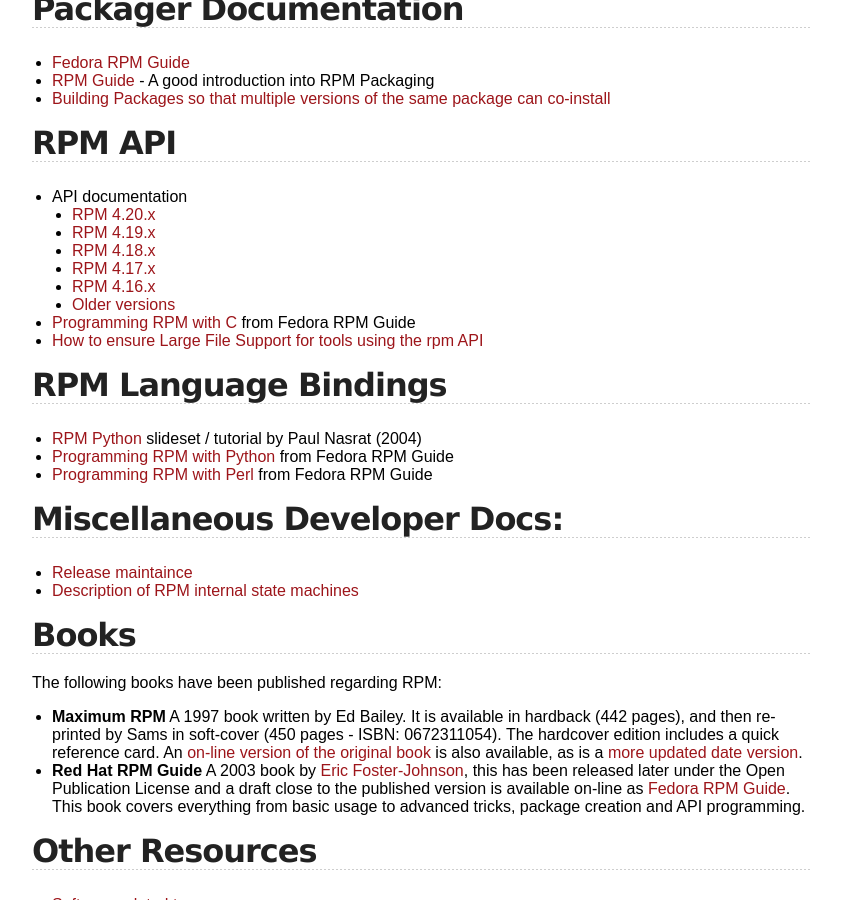
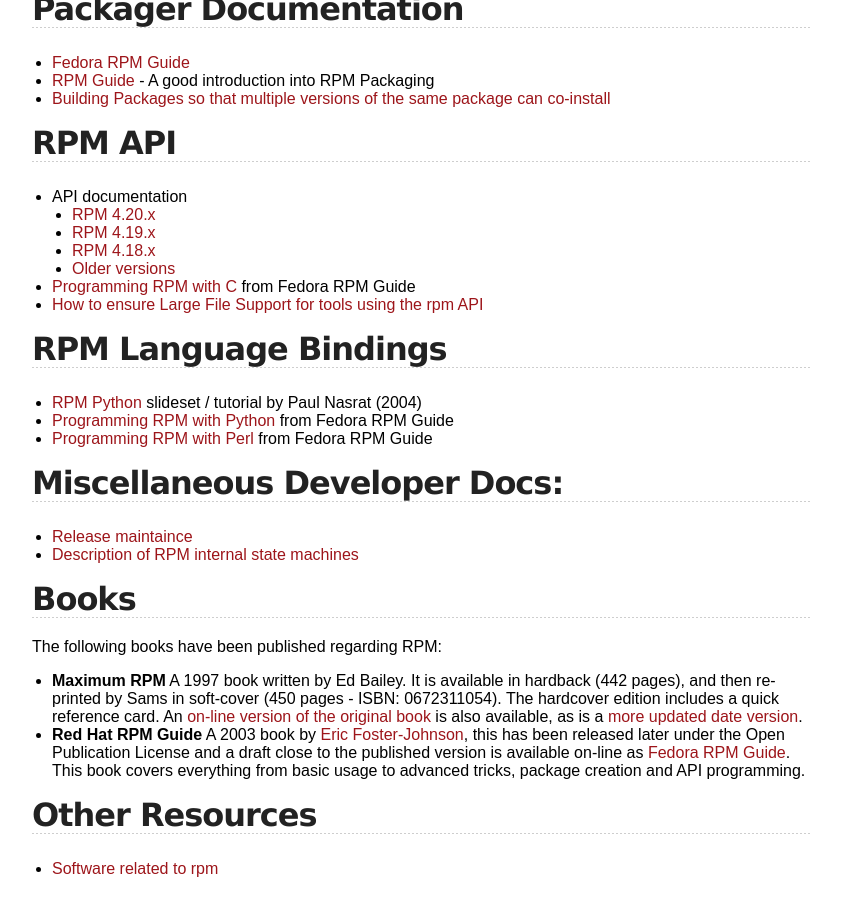
Before and after one commit to rpm-software-management/rpm-web, a Jekyll site: the page built from documentation.md, in a window 1280 px wide and 900 px high, scrolled down 516 px. Shown: the whole window, without its empty margins (218-1059 px from the left). Built offline with Jekyll 4.4.1, drawn with Linux system fonts in a browser that asks for light colours.

Commit message:
Trim down the number the API documentation version list
The older ones are still available from the link below so...

```diff
--- a/documentation.md
+++ b/documentation.md
@@ -23,8 +23,6 @@ This page attempts to track the various relevant documentation that exists for R
   * [RPM 4.20.x](https://ftp.osuosl.org/pub/rpm/api/4.20.0/)
   * [RPM 4.19.x](https://ftp.osuosl.org/pub/rpm/api/4.19.0/)
   * [RPM 4.18.x](https://ftp.osuosl.org/pub/rpm/api/4.18.0/)
-  * [RPM 4.17.x](https://ftp.osuosl.org/pub/rpm/api/4.17.0/)
-  * [RPM 4.16.x](https://ftp.osuosl.org/pub/rpm/api/4.16.1/)
   * [Older versions](https://ftp.osuosl.org/pub/rpm/api/)
 
 * [Programming RPM with C](https://web.archive.org/web/20220628164331/docs.fedoraproject.org/en-US/Fedora_Draft_Documentation/0.1/html//RPM_Guide/ch-programming-c.html) from Fedora RPM Guide
```
